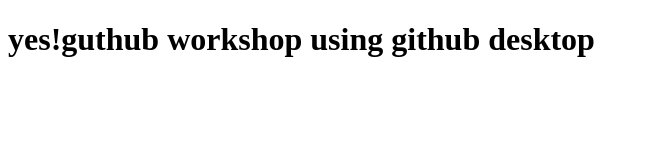
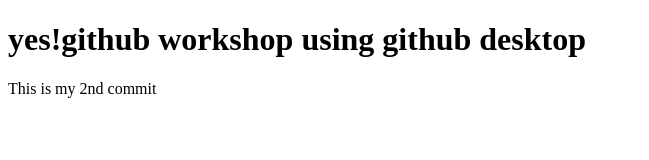
Before and after one commit to SuBinagrg/github-starter, a plain HTML site: page index.html in a window 1280 px wide. Shown: the whole page, without its empty margins (0-649 px from the left). Drawn offline with Linux system fonts and the light colour scheme.

Commit message:
changed GitHub name

```diff
--- a/index.html
+++ b/index.html
@@ -2,11 +2,11 @@
 <html lang="en">
 <head>
     <meta charset="UTF-8">
-    <meta name="viewport" content="width=device-width, initial-scale=1.0">
+    <meta name="viewport" content="width=device-width, initial-scale=1.0" />
     <title>github workshop using github desktop</title>
 </head>
 <body>
-    <h1>yes!guthub workshop using github desktop</h1>
-
+    <h1>yes!github workshop using github desktop</h1>
+    <p>This is my 2nd commit</p>
 </body>
 </html>
```
